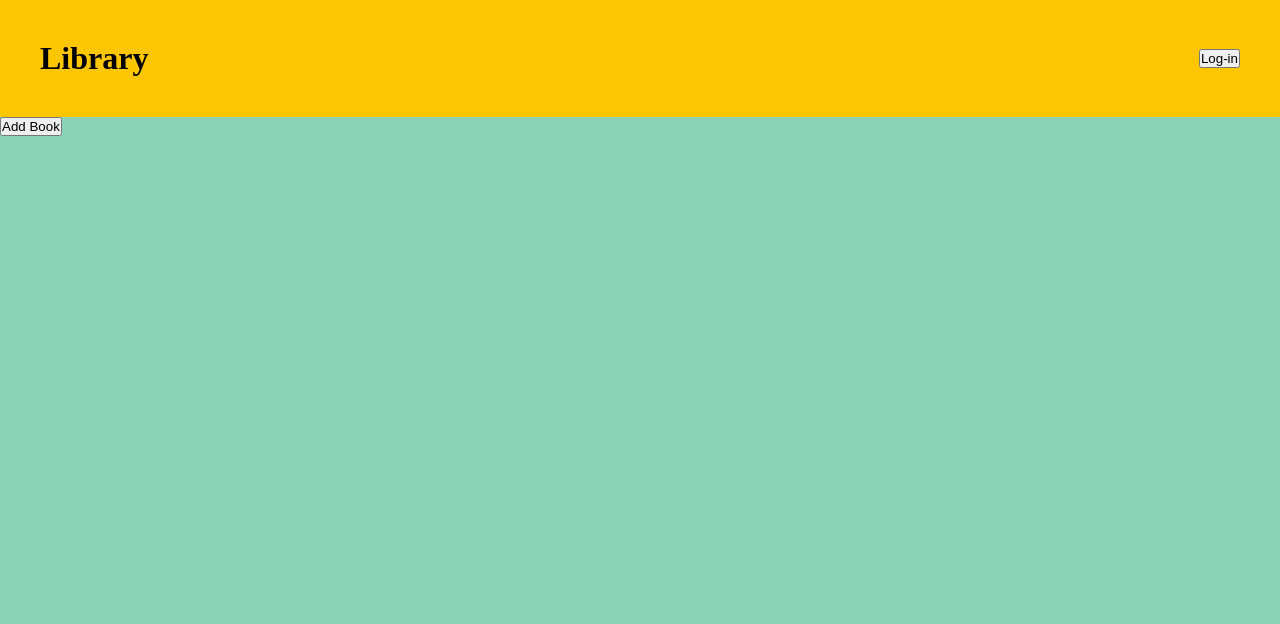
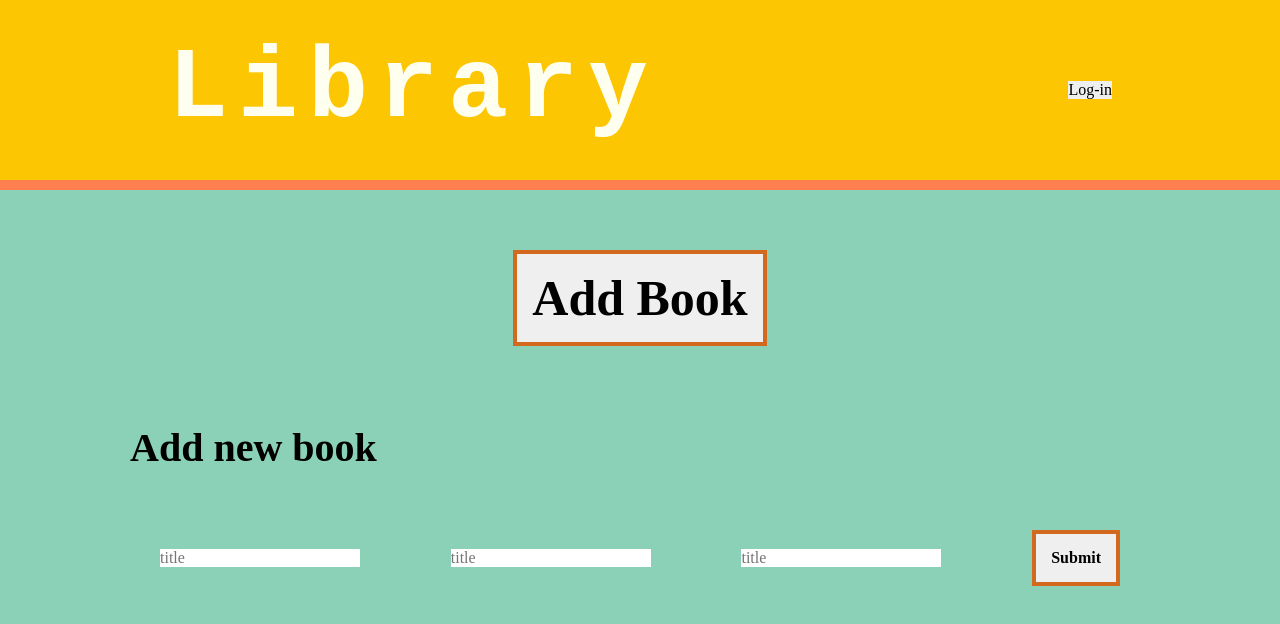
Before and after one commit to GregIven/Odin-Library, a plain HTML site: page index.html in a window 1280 px wide. Drawn offline with Linux system fonts and the light colour scheme.

Commit message:
Added basic structure, Html mostly complete -- maybe complete footer if feeling ambitious. Css styling needed but mostly the general structure is there, need to confirm grid works

```diff
--- a/index.html
+++ b/index.html
@@ -11,13 +11,39 @@
     <body>
         <div class="header-container">
             <div class="header-flexbox">
-                <h1>Library</h1>
+                <h1 class="header-title">Library</h1>
                 <button class="log-in">Log-in</button>
             </div>
         </div>
-        <div id="main-container">
-            <div id="body-container">
-                <button class="add book"> Add Book</button>
+        <div class="main-container">
+            <button class="btn btn-add btn-large" id="addBookBtn">Add Book</button>
+            <div class="books grid" id="booksGrid"></div>
+            <div class="input-form" id="booksForm">
+                <h3 class="add-book-btn">Add new book</h3>
+                <form class="add-book-footer" id="addBookForm">
+                    <input
+                        class="input"
+                        type="text"
+                        id="title"
+                        placeholder="title"
+                        required
+                    />
+                    <input
+                        class="input"
+                        type="text"
+                        id="title"
+                        placeholder="title"
+                        required
+                    />
+                    <input
+                        class="input"
+                        type="text"
+                        id="title"
+                        placeholder="title"
+                        required
+                    />
+                    <button class="btn btn-med submit-book-btn" id="bookSubmitBtn">Submit</button>
+                </form>
             </div>
         </div>
 
--- a/styles.css
+++ b/styles.css
@@ -1,3 +1,5 @@
+/* Base css components */
+
 *,
 *::before,
 *::after {
@@ -11,12 +13,36 @@ html {
     min-height: 100%;
 }
 
+body {
+    background-color: #8ad1b8;
+    line-height: 1.6;
+    margin-bottom: 100px;
+}
+
+button, input {
+    border: none;
+    color: inherit;
+    font-family: inherit;
+    font-size: inherit;
+    cursor: pointer;
+    outline: none;
+}
+
+input[type='text'],
+input[type='number'] {
+    cursor: text;
+}
+
+/* HEADER */
+
 .header-container {
     background-color: #fcc603;
+    border-bottom: 10px solid coral;
+    max-width: auto;
 }
 
 .header-flexbox {
-    max-width: 1440px;
+    width: 80vw;
     display: flex;
     align-items: center;
     justify-content: space-between;
@@ -24,17 +50,65 @@ html {
     margin:0 auto;
 }
 
-#main-container {
-    background-color: #8ad1b8;
-
-    width: auto;
-    height: 100vh;
-    max-height: 110%vh;
+.header-title {
+    display: flex;
+    color: ivory;
+    font-family: monospace;
+    font-size: 100px;
+    line-height: 1;
+    letter-spacing: 10px;
+    text-align: center;
 }
 
-#body-container {
+/* MAIN */
+
+.main-container {
+    max-width: auto;
+    text-align: center;
+    align-items: center;
+    margin: 60px
+}
+
+.books-grid {
+    display: grid;
+    grid-template-columns: repeat(3, 1fr);
+    grid-gap: 40px;
+    margin-top: 40px;
+
+    min-height: 120px;
+}
+
+.input-form {
+    max-height: 440px;
+    margin: 60px;
+}
+
+.add-book-btn {
+    padding: 10px;
+    font-size: 40px;
+    text-align: left;
+}
+
+.add-book-footer {
+    margin: 40px;
     display: flex;
-    align-items: flex-start;
-    flex-direction: column;
-    justify-content: center;
+    align-items: center;
+    justify-content: space-between;
 }
+/* BUTTONS */
+
+.btn {
+    padding: 10px;
+    border: 4px solid chocolate;
+    font-weight: bold;
+
+}
+
+.submit-book-btn {
+    padding: 15px;
+}
+
+.btn-large {
+    padding: 15px;
+    font-size: 50px;
+}
```
